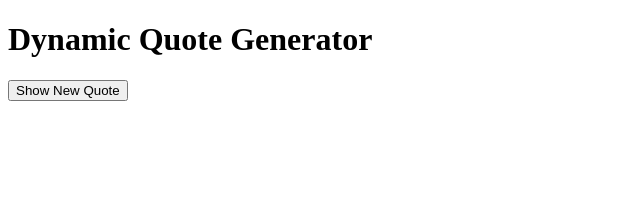
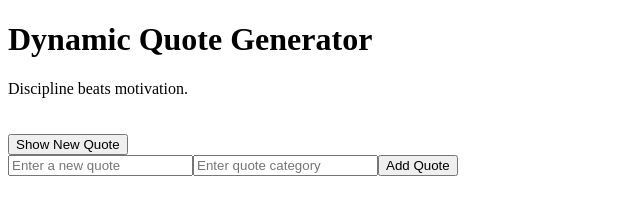
Before and after one commit to BenPrime3/alx_fe_javascript, a plain HTML site: page dom-manipulation/index.html in a window 1280 px wide. Shown: the whole page, without its empty margins (0-640 px from the left). Drawn offline with Linux system fonts and the light colour scheme.

Commit message:
Refactored js script

```diff
--- a/dom-manipulation/script.js
+++ b/dom-manipulation/script.js
@@ -13,18 +13,56 @@ const quotes = [
   }
 ];
 
-const quoteDisplay = document.getElementById('quoteDisplay');
-const quoteButton = document.getElementById('newQuote');
 
+const quoteDisplay = document.getElementById("quoteDisplay");
+const quoteButton = document.getElementById("newQuote");
 
 function showRandomQuote() {
+  const index = Math.floor(Math.random() * quotes.length);
+  const quote = quotes[index];
 
-  const index = Math.floor(Math.random() * quotes.length);
-  quoteDisplay.innerHTML = quotes[index].text
+  quoteDisplay.innerHTML = quote.text;
+}
 
-};
+quoteButton.addEventListener("click", showRandomQuote);
 
 
 function createAddQuoteForm() {
+  const formDiv = document.createElement("div");
 
-};
+  const quoteInput = document.createElement("input");
+  quoteInput.id = "newQuoteText";
+  quoteInput.type = "text";
+  quoteInput.placeholder = "Enter a new quote";
+
+  const categoryInput = document.createElement("input");
+  categoryInput.id = "newQuoteCategory";
+  categoryInput.type = "text";
+  categoryInput.placeholder = "Enter quote category";
+
+  const addButton = document.createElement("button");
+  addButton.textContent = "Add Quote";
+
+  addButton.addEventListener("click", addQuote);
+
+  formDiv.appendChild(quoteInput);
+  formDiv.appendChild(categoryInput);
+  formDiv.appendChild(addButton);
+
+  document.body.appendChild(formDiv);
+}
+
+
+function addQuote() {
+  const text = document.getElementById("newQuoteText").value.trim();
+  const category = document.getElementById("newQuoteCategory").value.trim();
+
+  if (text === "" || category === "") return;
+
+  quotes.push({ text, category });
+
+  showRandomQuote();
+}
+
+showRandomQuote();
+createAddQuoteForm();
```
Also changed, not shown: dom-manipulation/index.html (+8 -0 lines).
